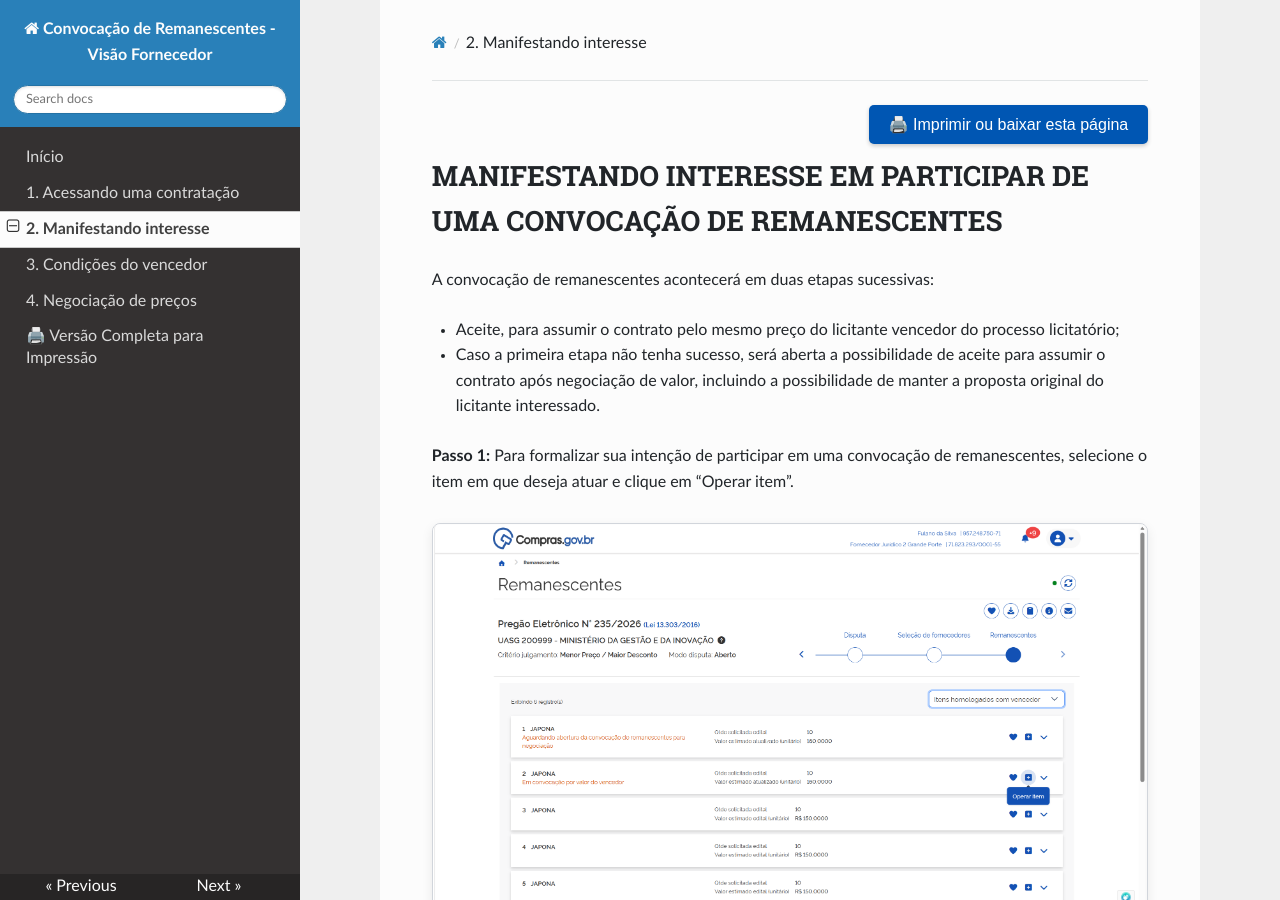
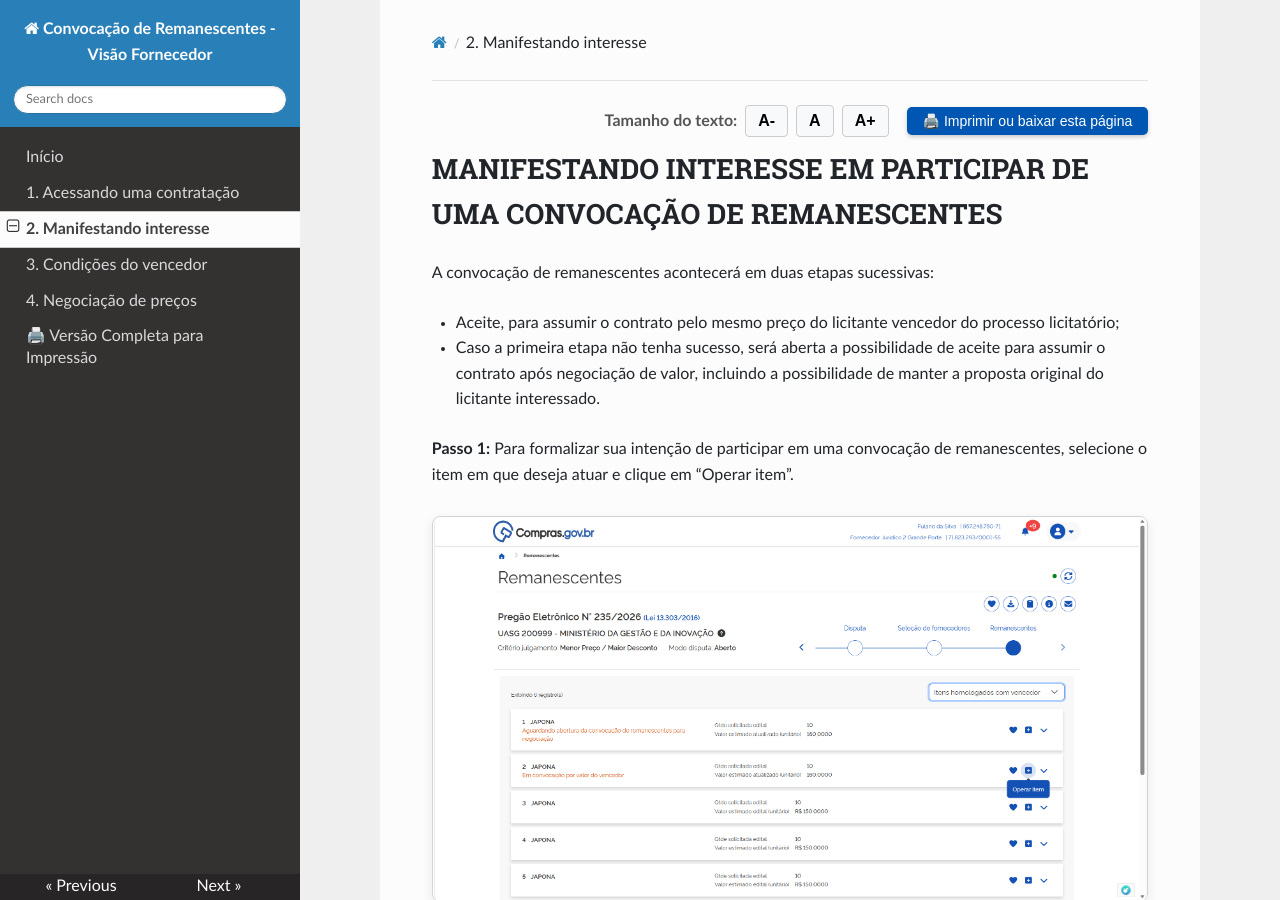
Before and after one commit to emilix10-bit/convocacao-de-remanescentes-fornecedor, an MkDocs documentation site: the page built from docs/02-manifestando-interesse.md, in a window 1280 px wide and 900 px high. Built offline with MkDocs 1.6.1, drawn with Linux system fonts in a browser that asks for light colours; nearby versions of some CDN libraries.

Commit message:
Add text size adjustment buttons to document

```diff
--- a/docs/02-manifestando-interesse.md
+++ b/docs/02-manifestando-interesse.md
@@ -1,5 +1,10 @@
-<div style="text-align: right; margin: 10px 0;">
-  <button onclick="window.print()" style="background-color: #0056b3; color: white; padding: 10px 20px; border: none; border-radius: 5px; font-size: 16px; cursor: pointer; box-shadow: 0 2px 4px rgba(0,0,0,0.2);">
+<div style="display: flex; justify-content: flex-end; align-items: center; gap: 8px; margin: 10px 0;">
+  <span style="font-size: 14px; color: #555; font-weight: bold;">Tamanho do texto:</span>
+  <button onclick="diminuirFonte()" title="Diminuir texto" style="padding: 6px 12px; font-weight: bold; cursor: pointer; border: 1px solid #ccc; border-radius: 4px; background: #f8f9fa;">A-</button>
+  <button onclick="resetarFonte()" title="Tamanho normal" style="padding: 6px 12px; font-weight: bold; cursor: pointer; border: 1px solid #ccc; border-radius: 4px; background: #f8f9fa;">A</button>
+  <button onclick="aumentarFonte()" title="Aumentar texto" style="padding: 6px 12px; font-weight: bold; cursor: pointer; border: 1px solid #ccc; border-radius: 4px; background: #f8f9fa;">A+</button>
+
+  <button onclick="window.print()" style="background-color: #0056b3; color: white; padding: 6px 16px; border: none; border-radius: 5px; font-size: 14px; cursor: pointer; box-shadow: 0 2px 4px rgba(0,0,0,0.2); margin-left: 10px;">
     🖨️ Imprimir ou baixar esta página
   </button>
 </div>
```
